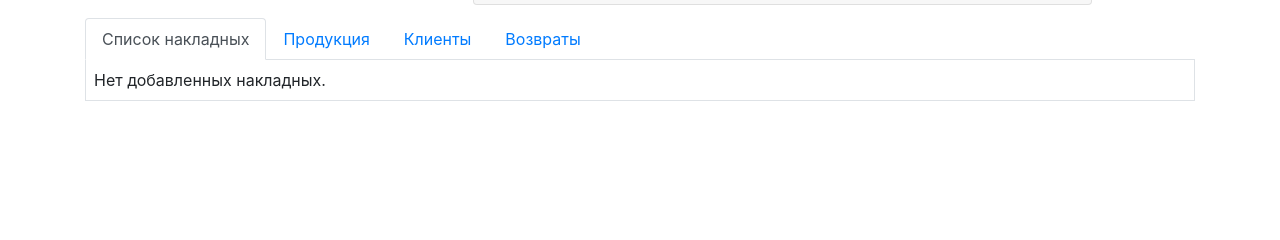
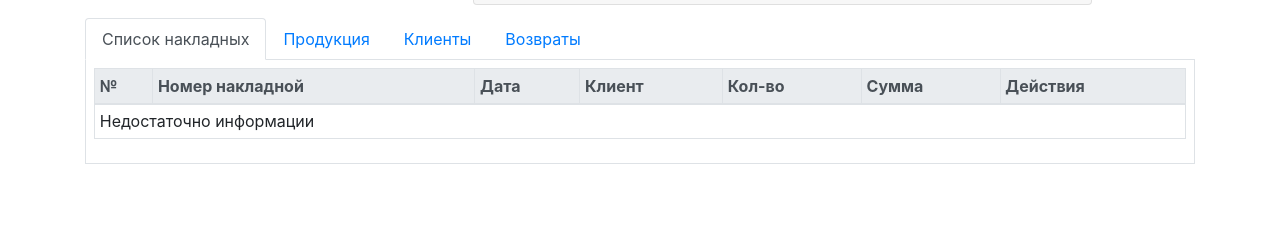
Before and after one commit to zeburek/django-invoices, a Django app: template invoice/templates/invoice/index.html in a window 1280 px wide. Shown: the part 126-366 px from the top of the page. Run offline with Django 3.2, Linux system fonts and the light colour scheme; the template is opened without the code that fills it, so the values that code supplies are empty; some libraries are stand-ins or nearby versions.

Commit message:
Change style of invoices list into table

```diff
--- a/invoice/templates/invoice/index.html
+++ b/invoice/templates/invoice/index.html
@@ -56,28 +56,45 @@
     <div class="tab-content p-2 border-left border-right border-bottom" id="mainPageTabsContent">
 
         <div class="tab-pane fade show active" id="main-list" role="tabpanel" aria-labelledby="main-list-tab">
-            <div class="list-group">
-            {% for invoice in invoices %}
 
+            <table class="table table-sm table-bordered table-hover">
+                <thead class="thead-light">
+                <tr>
+                    <th>№</th>
+                    <th>Номер накладной</th>
+                    <th>Дата</th>
+                    <th>Клиент</th>
+                    <th>Кол-во</th>
+                    <th>Сумма</th>
+                    <th>Действия</th>
+                </tr>
+                </thead>
+        {% for invoice in invoices %}
+                <tr>
                 {% include "invoice/components/deleteInvoiceModal.html" with invoice=invoice %}
-                <div class="list-group-item list-group-item-action">
-                    <div class="d-flex w-100">
-                        <a href="{% url 'invoice:details' invoice.id %}" class="mr-auto">
-                            <h5 class="mb-0">Накладная {{ invoice.number }}</h5>
+                    <td>{{ forloop.counter }}</td>
+                    <td>
+                        <a href="{% url 'invoice:details' invoice.id %}">
+                            Накладная {{ invoice.number }}
                         </a>
-                        <small class="float-right mr-2">От {{ invoice.date }}</small>
-                        <a href="{% url 'invoice:edit_invoice' invoice.id %}"><i class="fas fa-pen float-right text-warning"></i></a>
-                        <a href="#" data-toggle="modal" data-target="#deleteInvoiceModal{{ invoice.id }}"><i class="far fa-times-circle float-right text-danger"></i></a>
-                    </div>
-                    <div class="d-flex w-100 justify-content-between">
-                        <p class="mb-0">Кол-во: {{ invoice.qty }}, Сумма: {{ invoice.summary }}</p>
-                        <small>Для {{ invoice.client }}</small>
-                    </div>
-                </div>
-            {% empty %}
-            Нет добавленных накладных.
-            {% endfor %}
-            </div>
+                    </td>
+                    <td>{{ invoice.date }}</td>
+                    <td>{{ invoice.client }}</td>
+                    <td>{{ invoice.qty }}</td>
+                    <td>{{ invoice.summary }}</td>
+                    <td>
+                        <a href="{% url 'invoice:edit_invoice' invoice.id %}">
+                            <i class="fas fa-pen text-warning"></i>
+                        </a>
+                        <a href="#" data-toggle="modal" data-target="#deleteInvoiceModal{{ invoice.id }}">
+                            <i class="far fa-times-circle text-danger"></i>
+                        </a>
+                    </td>
+                </tr>
+        {% empty %}
+                <tr><td colspan="8">Недостаточно информации</td></tr>
+        {% endfor %}
+            </table>
         </div>
         <div class="tab-pane fade" id="products" role="tabpanel" aria-labelledby="products-tab">
             <table class="table table-sm table-bordered table-hover">
```
